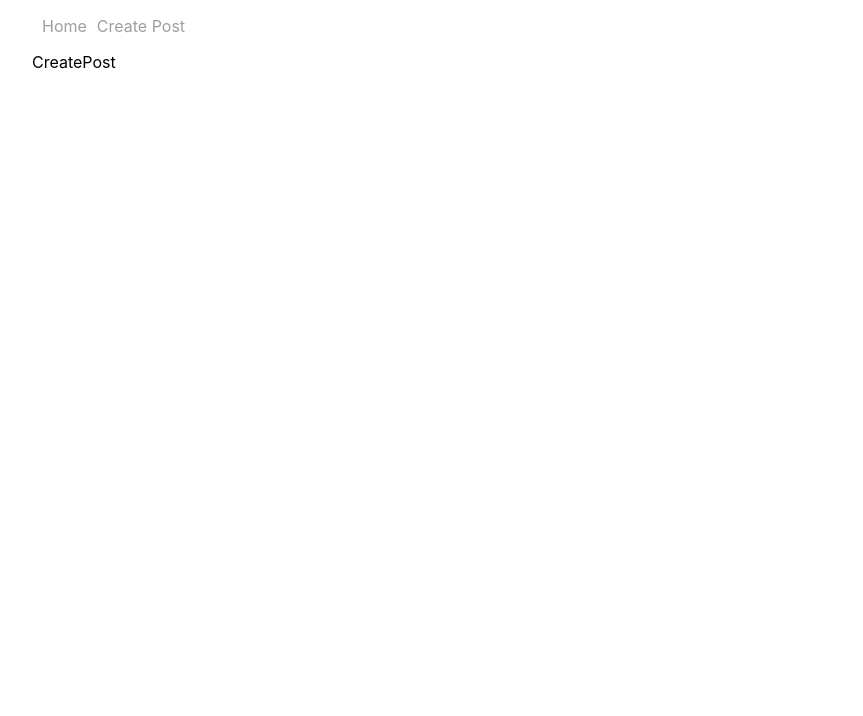
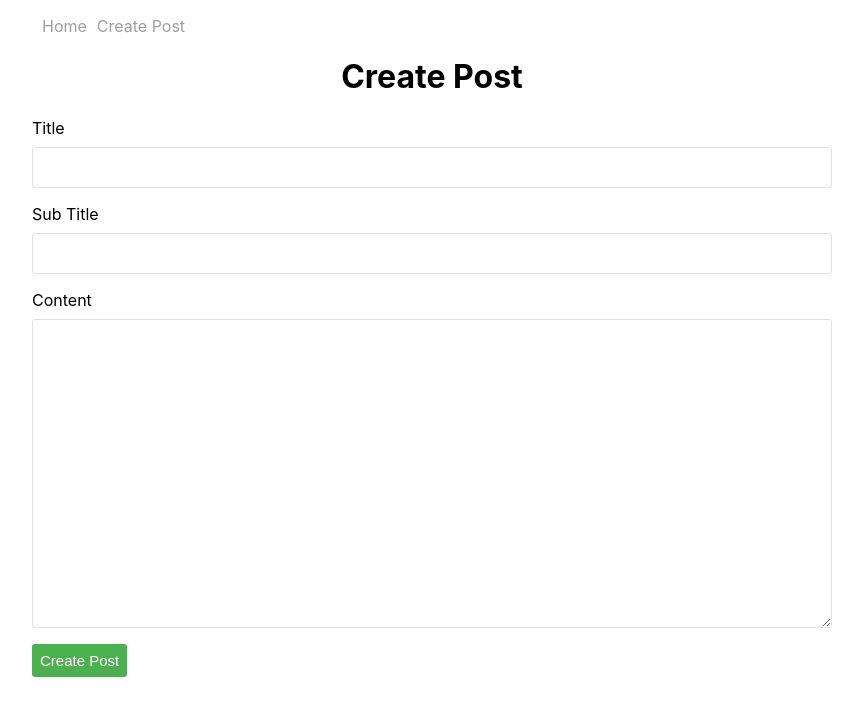
Before and after one commit to Riteshk229/React-hooks-blog, a React (Vite) app: page /post/create-post in a window 1280 px wide. Shown: the top 716 px of the page, without its empty margins (208-1071 px from the left). Built offline with nearby package versions, Linux system fonts and the light colour scheme.

Commit message:
create form for creating post

```diff
--- a/src/assets/CSS/index.css
+++ b/src/assets/CSS/index.css
@@ -84,7 +84,7 @@
 
   .create-post .form-field textarea {
     border: 1px solid #e1e1e1;
-    height: 400px;
+    height: 300px;
     font-size: 18px;
     padding-left: 10px;
     border-radius: 3px;
--- a/src/components/CreatePost.jsx
+++ b/src/components/CreatePost.jsx
@@ -1,7 +1,37 @@
+import { useState } from "react";
+
+
 function CreatePost(){
+
+    const [title,setTitle] = useState();
+    const [subTitle,setSubTitle] = useState();
+    const [content,setContent] = useState();
+
+    function handleSubmit(e){
+        e.preventDefault();
+        console.log("Title : ",title);
+        console.log("Sub Title : ",subTitle);
+        console.log("Content : ",content);
+    }
+
     return (
-        <div className="">
-            CreatePost
+        <div className="create-post">
+            <h1> Create Post</h1>
+            <form onSubmit={handleSubmit}>
+                <div className="form-field">
+                    <label>Title</label>
+                    <input value={title} onChange={(e)=> setTitle(e.target.value)}></input>
+                </div>
+                <div className="form-field">
+                    <label>Sub Title</label>
+                    <input value={subTitle} onChange={(e)=> setSubTitle(e.target.value)}></input>
+                </div>
+                <div className="form-field">
+                    <label>Content</label>
+                    <textarea value={content} onChange={(e)=> setContent(e.target.value)}></textarea>
+                </div>
+                <button className="create-post-btn">Create Post</button>
+            </form>
         </div>
     )
 }
```
